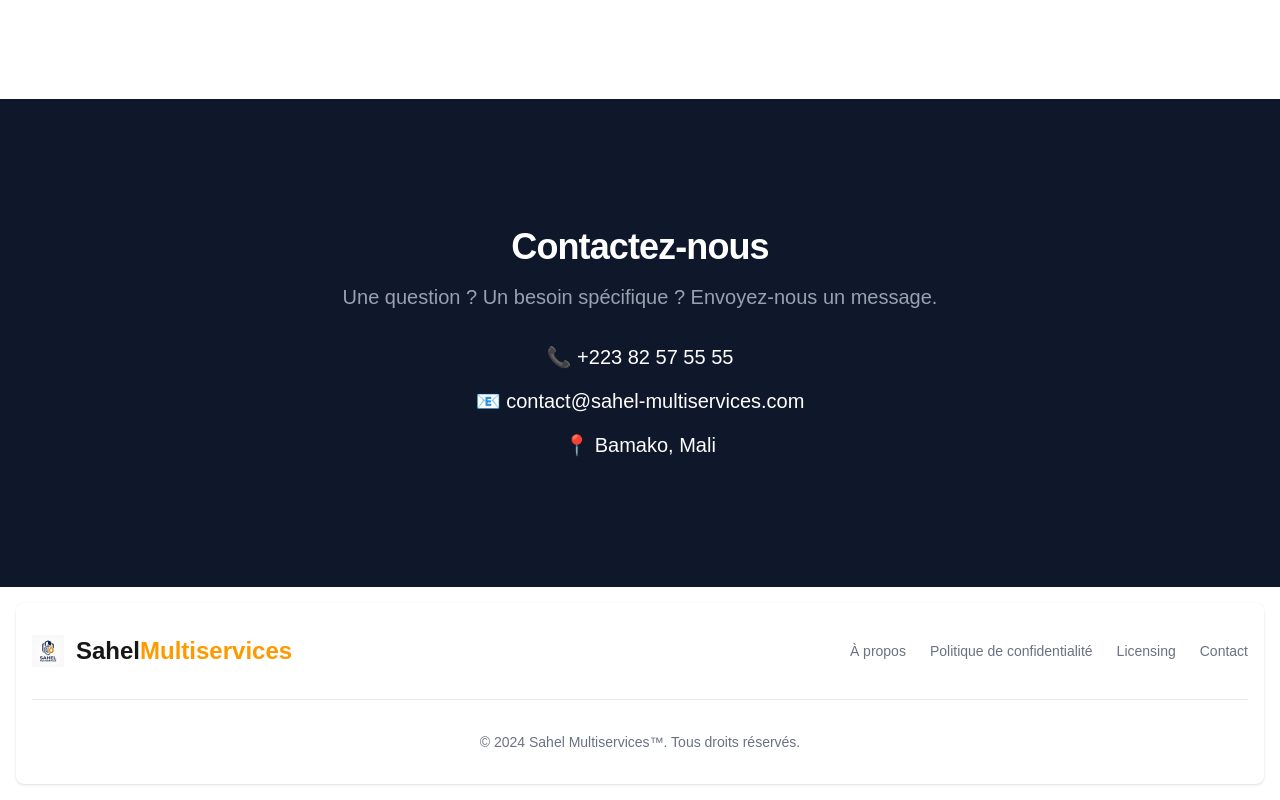
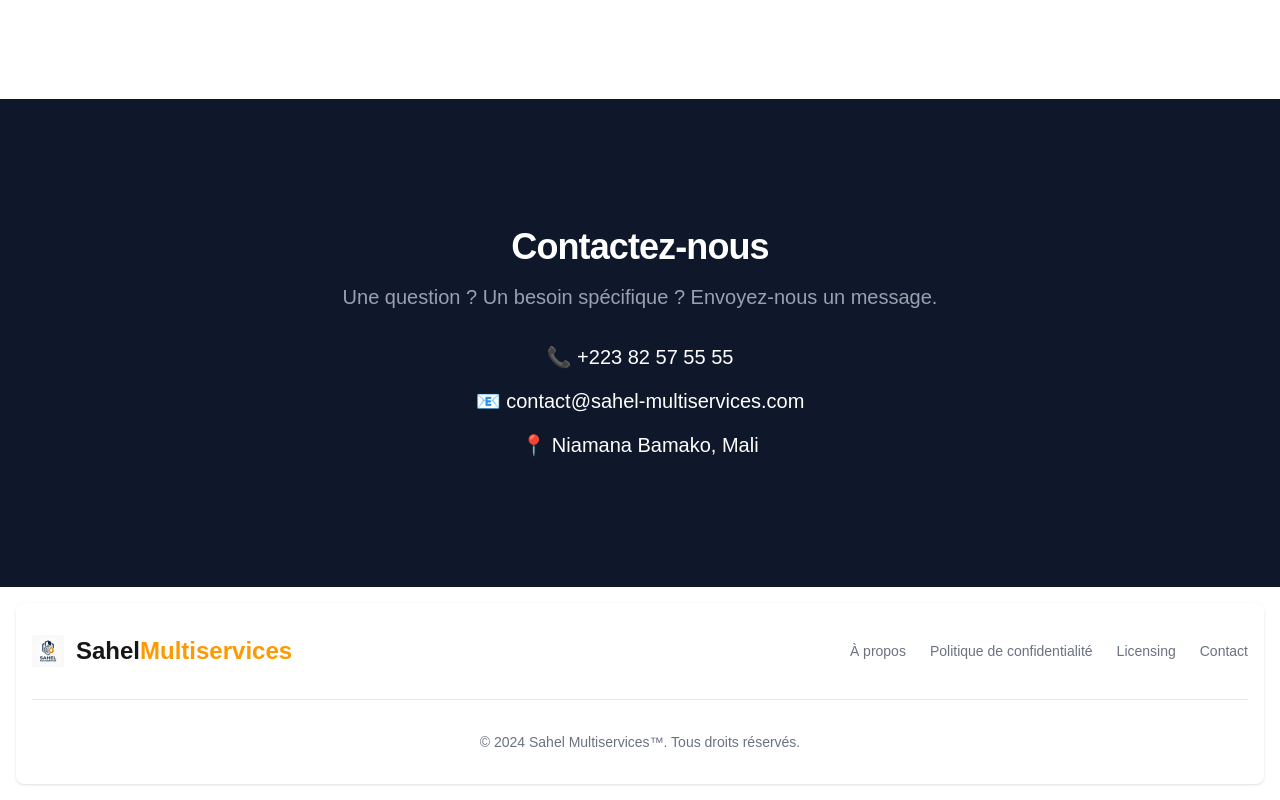
Before and after one commit to MohaDicko/sahel-multiservices, a Next.js app: page / in a window 1280 px wide. Shown: the part 1649-2449 px from the top of the page. Built offline with nearby package versions, Linux system fonts and the light colour scheme.

Commit message:
feat: Add initial page layout with Navbar, Footer, and contact section, including a new logo asset.

```diff
--- a/app/components/Footer.tsx
+++ b/app/components/Footer.tsx
@@ -4,7 +4,7 @@ export default function Footer() {
             <div className="w-full max-w-screen-xl mx-auto p-4 md:py-8">
                 <div className="sm:flex sm:items-center sm:justify-between">
                     <a href="#" className="flex items-center mb-4 sm:mb-0 space-x-3 rtl:space-x-reverse">
-                        <img src="/logo.png" className="h-8 w-auto" alt="Sahel Multiservices Logo" />
+                        <img src="/sahel-logo-v3.png" className="h-8 w-auto" alt="Sahel Multiservices Logo" />
                         <span className="self-center text-2xl font-semibold whitespace-nowrap dark:text-white">Sahel<span className="text-amber-500">Multiservices</span></span>
                     </a>
                     <ul className="flex flex-wrap items-center mb-6 text-sm font-medium text-gray-500 sm:mb-0 dark:text-gray-400">
--- a/app/components/Navbar.tsx
+++ b/app/components/Navbar.tsx
@@ -7,7 +7,7 @@ export default function Navbar() {
     <nav className="fixed w-full z-50 top-0 start-0 border-b border-white/10 bg-slate-900/80 backdrop-blur-md">
       <div className="max-w-screen-xl flex flex-wrap items-center justify-between mx-auto p-4">
         <Link href="/" className="flex items-center space-x-3 rtl:space-x-reverse">
-          <img src="/logo.png" className="h-10 w-auto" alt="Sahel Multiservices Logo" />
+          <img src="/sahel-logo-v3.png" className="h-10 w-auto" alt="Sahel Multiservices Logo" />
           <span className="self-center text-2xl font-semibold whitespace-nowrap text-white">
             Sahel<span className="text-amber-500">Multiservices</span>
           </span>
--- a/app/page.tsx
+++ b/app/page.tsx
@@ -18,7 +18,7 @@ export default function Home() {
           <div className="space-y-4">
             <p className="text-xl">📞 +223 82 57 55 55</p>
             <p className="text-xl">📧 contact@sahel-multiservices.com</p>
-            <p className="text-xl">📍 Bamako, Mali</p>
+            <p className="text-xl">📍 Niamana Bamako, Mali</p>
           </div>
         </div>
       </section>
```
Also changed, not shown: public/sahel-logo-v3.png (added).
